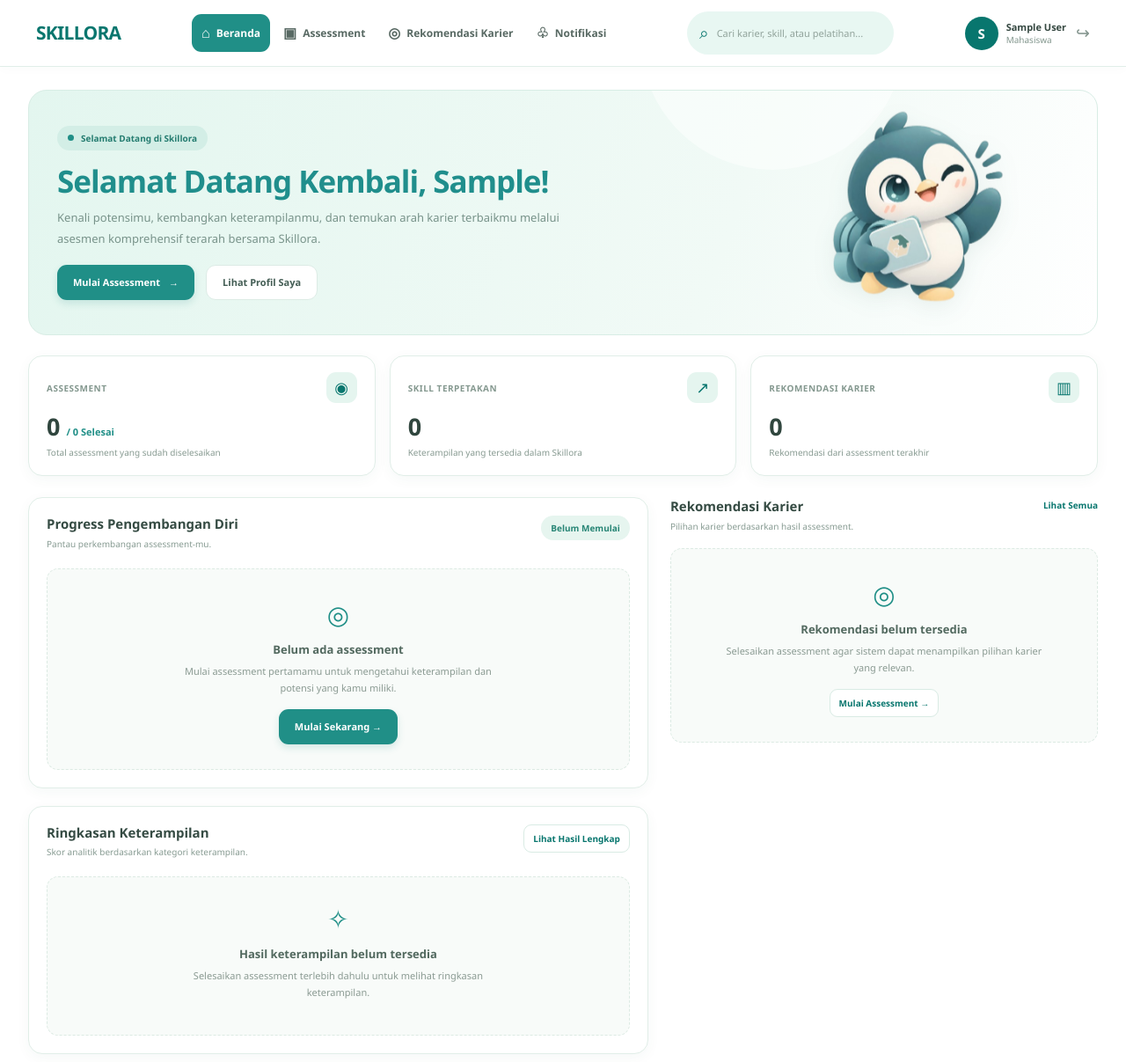
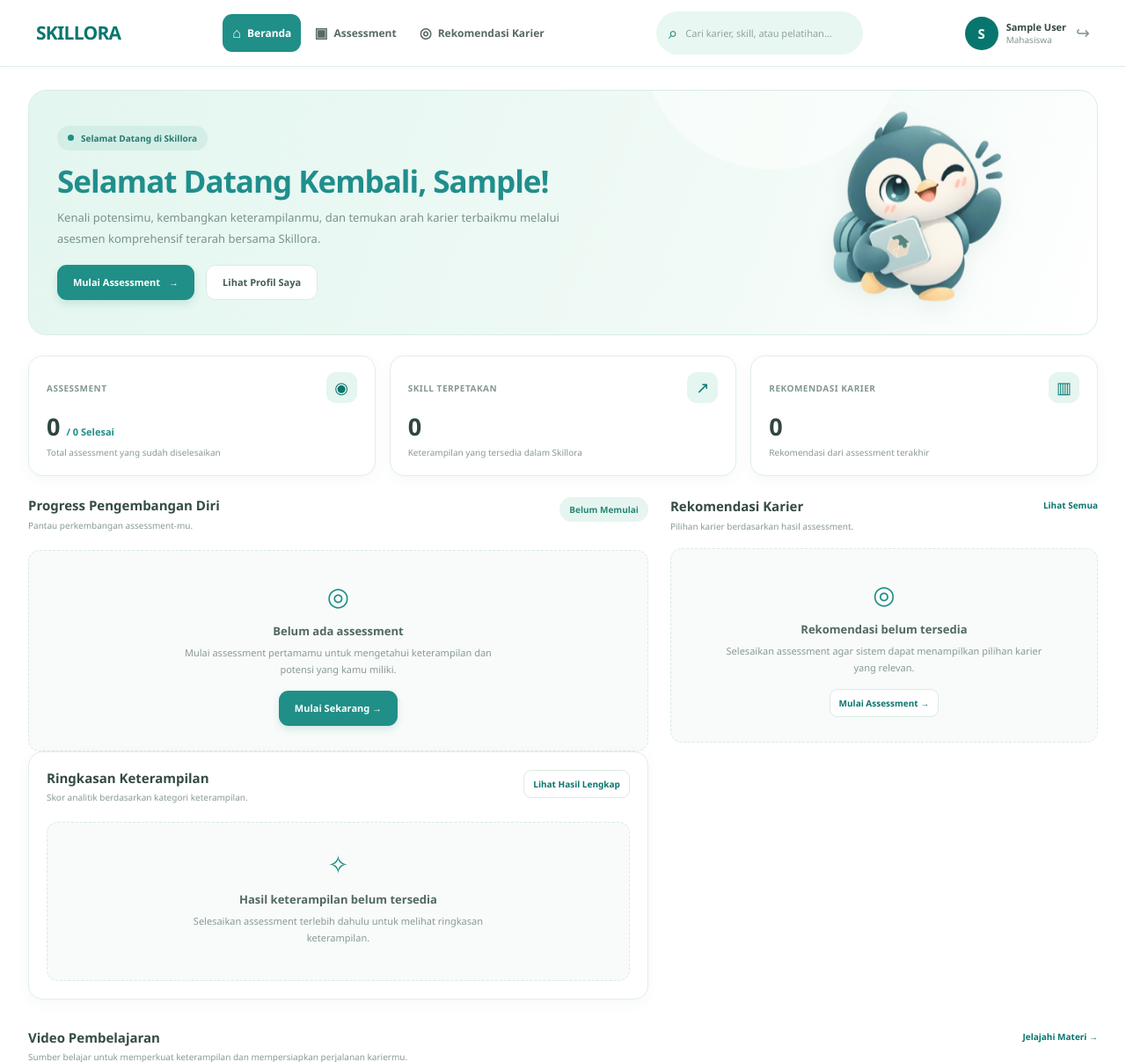
Before and after one commit to alisyadwiramadhani/SKILLORA, a PHP site: page / in a window 1280 px wide. Shown: the top 1207 px of the page at 88% size. Run offline with PHP 8.4, Linux system fonts and the light colour scheme; the visitor is signed in with stand-in values (Sample User, id 1); data that the repository does not hold is empty.

Commit message:
gd notifikasi

```diff
--- a/index.php
+++ b/index.php
@@ -284,7 +284,6 @@ $videos = [
         <a href="index.php" class="active"><span>⌂</span> Beranda</a>
         <a href="backend/assesment/start.php"><span>▣</span> Assessment</a>
         <a href="backend/assesment/rekomendasi_karier.php"><span>◎</span> Rekomendasi Karier</a>
-        <a href="#notifikasi"><span>♧</span> Notifikasi</a>
     </nav>
 
     <form class="search-box"
@@ -397,7 +396,6 @@ $videos = [
         <div class="left-column">
 
             <!-- PROGRESS ASSESSMENT -->
-            <article class="panel progress-panel" id="notifikasi">
 
                 <div class="panel-heading">
                     <div>
```
